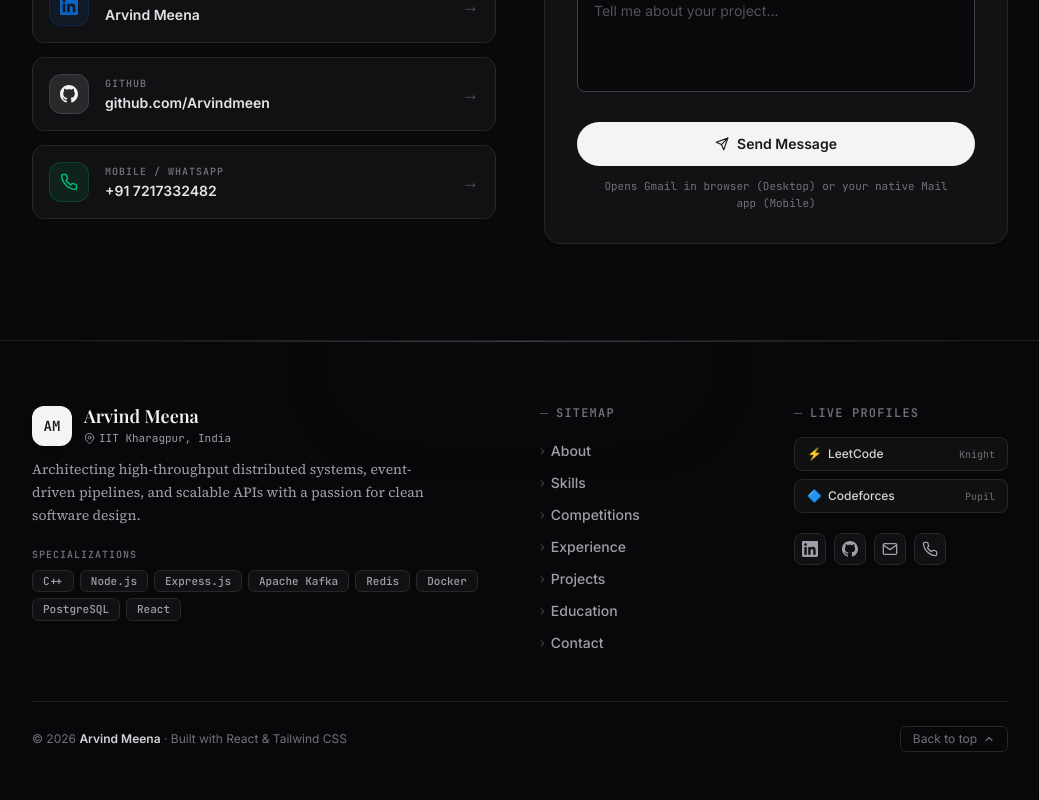
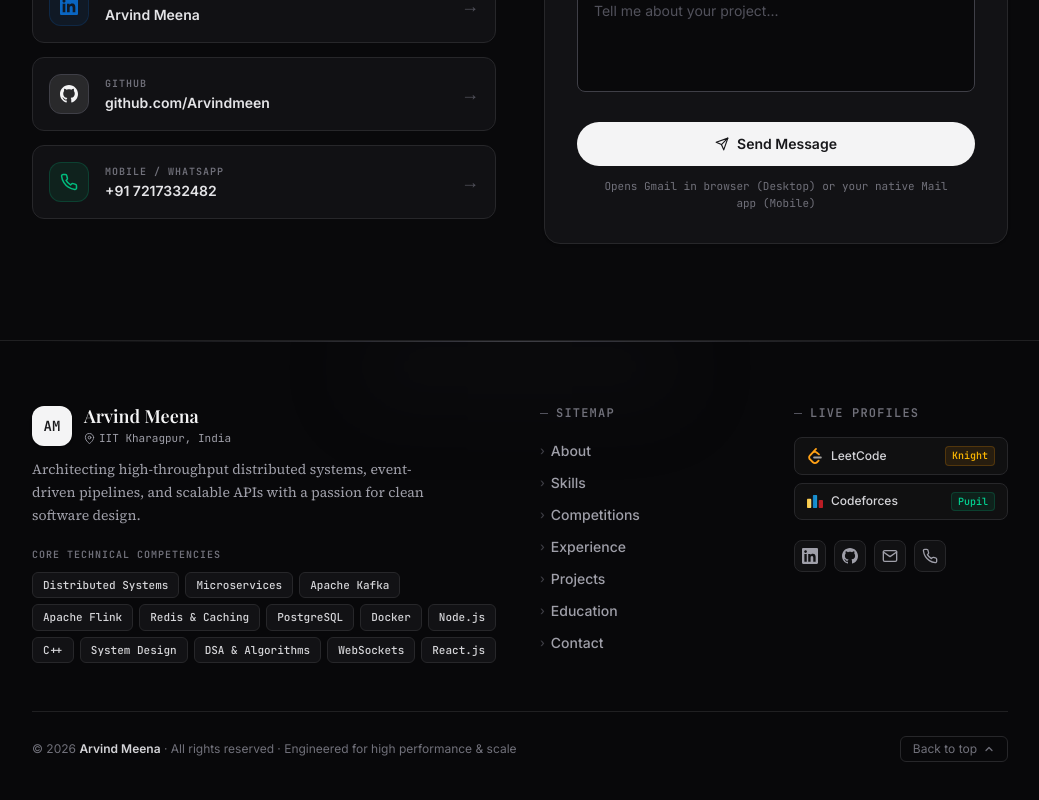
Before and after one commit to Arvindmeen/Arvind_portfolio-, a React (Vite) app: page / in a window 1280 px wide. Shown: the part 8395-9195 px from the top of the page, without its empty margins (120-1159 px from the left). Built offline with nearby package versions, Linux system fonts and the light colour scheme; no server answers; a web font is replaced by a local one.

Commit message:
competition section make better

```diff
--- a/src/components/Footer.jsx
+++ b/src/components/Footer.jsx
@@ -12,14 +12,19 @@ const NAV_LINKS = [
 ];
 
 const TECH_PILLS = [
+  'Distributed Systems',
+  'Microservices',
+  'Apache Kafka',
+  'Apache Flink',
+  'Redis & Caching',
+  'PostgreSQL',
+  'Docker',
+  'Node.js',
   'C++',
-  'Node.js',
-  'Express.js',
-  'Apache Kafka',
-  'Redis',
-  'Docker',
-  'PostgreSQL',
-  'React',
+  'System Design',
+  'DSA & Algorithms',
+  'WebSockets',
+  'React.js',
 ];
 
 const SOCIAL_ICONS = [
@@ -89,14 +94,14 @@ export default function Footer() {
 
               {/* Core Technologies Pills */}
               <div>
-                <div className="font-mono text-[10px] font-semibold uppercase tracking-widest text-zinc-400 dark:text-zinc-500 mb-2">
-                  Specializations
+                <div className="font-mono text-[10px] font-semibold uppercase tracking-widest text-zinc-400 dark:text-zinc-500 mb-2.5">
+                  Core Technical Competencies
                 </div>
-                <div className="flex flex-wrap gap-1.5">
+                <div className="flex flex-wrap gap-1.5 max-w-lg">
                   {TECH_PILLS.map(tech => (
                     <span
                       key={tech}
-                      className="px-2.5 py-0.5 rounded-md text-[11px] font-mono font-medium border border-zinc-200 dark:border-zinc-800 bg-white/60 dark:bg-zinc-900/60 text-zinc-600 dark:text-zinc-400"
+                      className="px-2.5 py-1 rounded-md text-[11px] font-mono font-medium border border-zinc-200 dark:border-zinc-800 bg-white/70 dark:bg-zinc-900/70 text-zinc-700 dark:text-zinc-300 hover:border-zinc-300 dark:hover:border-zinc-700 transition-colors"
                     >
                       {tech}
                     </span>
@@ -141,21 +146,27 @@ export default function Footer() {
                   rel="noopener noreferrer"
                   className="group flex items-center justify-between px-3 py-2 rounded-lg border border-zinc-200 dark:border-zinc-800 bg-white/50 dark:bg-zinc-900/50 text-xs hover:border-amber-500/50 hover:bg-amber-500/10 transition-all duration-200"
                 >
-                  <span className="font-medium text-zinc-700 dark:text-zinc-300 group-hover:text-amber-600 dark:group-hover:text-amber-400 flex items-center gap-1.5">
-                    <span>⚡</span> LeetCode
+                  <span className="font-medium text-zinc-700 dark:text-zinc-300 group-hover:text-amber-600 dark:group-hover:text-amber-400 flex items-center gap-2">
+                    <img src="/leetcode.svg" alt="LeetCode" className="w-4 h-4 object-contain" />
+                    LeetCode
                   </span>
-                  <span className="font-mono text-[10px] text-zinc-400 dark:text-zinc-500">Knight</span>
+                  <span className="font-mono text-[10px] px-1.5 py-0.5 rounded bg-amber-500/10 text-amber-600 dark:text-amber-400 border border-amber-500/20 font-medium">
+                    Knight
+                  </span>
                 </a>
                 <a
-                  href="https://codeforces.com/profile/Arvind_meena"
+                  href="https://codeforces.com/profile/arvind_meena014"
                   target="_blank"
                   rel="noopener noreferrer"
                   className="group flex items-center justify-between px-3 py-2 rounded-lg border border-zinc-200 dark:border-zinc-800 bg-white/50 dark:bg-zinc-900/50 text-xs hover:border-blue-500/50 hover:bg-blue-500/10 transition-all duration-200"
                 >
-                  <span className="font-medium text-zinc-700 dark:text-zinc-300 group-hover:text-blue-500 flex items-center gap-1.5">
-                    <span>🔷</span> Codeforces
+                  <span className="font-medium text-zinc-700 dark:text-zinc-300 group-hover:text-blue-500 flex items-center gap-2">
+                    <img src="/codeforces.svg" alt="Codeforces" className="w-4 h-4 object-contain" />
+                    Codeforces
                   </span>
-                  <span className="font-mono text-[10px] text-zinc-400 dark:text-zinc-500">Pupil</span>
+                  <span className="font-mono text-[10px] px-1.5 py-0.5 rounded bg-emerald-500/10 text-emerald-600 dark:text-emerald-400 border border-emerald-500/20 font-medium">
+                    Pupil
+                  </span>
                 </a>
               </div>
 
@@ -183,7 +194,7 @@ export default function Footer() {
         {/* Bottom Signature */}
         <div className="pt-6 flex flex-wrap items-center justify-between gap-4 text-xs text-zinc-400 dark:text-zinc-500">
           <p>
-            &copy; {new Date().getFullYear()} <strong className="text-zinc-700 dark:text-zinc-300 font-semibold">{profile.name}</strong> &middot; Built with React &amp; Tailwind CSS
+            &copy; {new Date().getFullYear()} <strong className="text-zinc-700 dark:text-zinc-300 font-semibold">{profile.name}</strong> &middot; All rights reserved &middot; Engineered for high performance &amp; scale
           </p>
 
           <button
```
